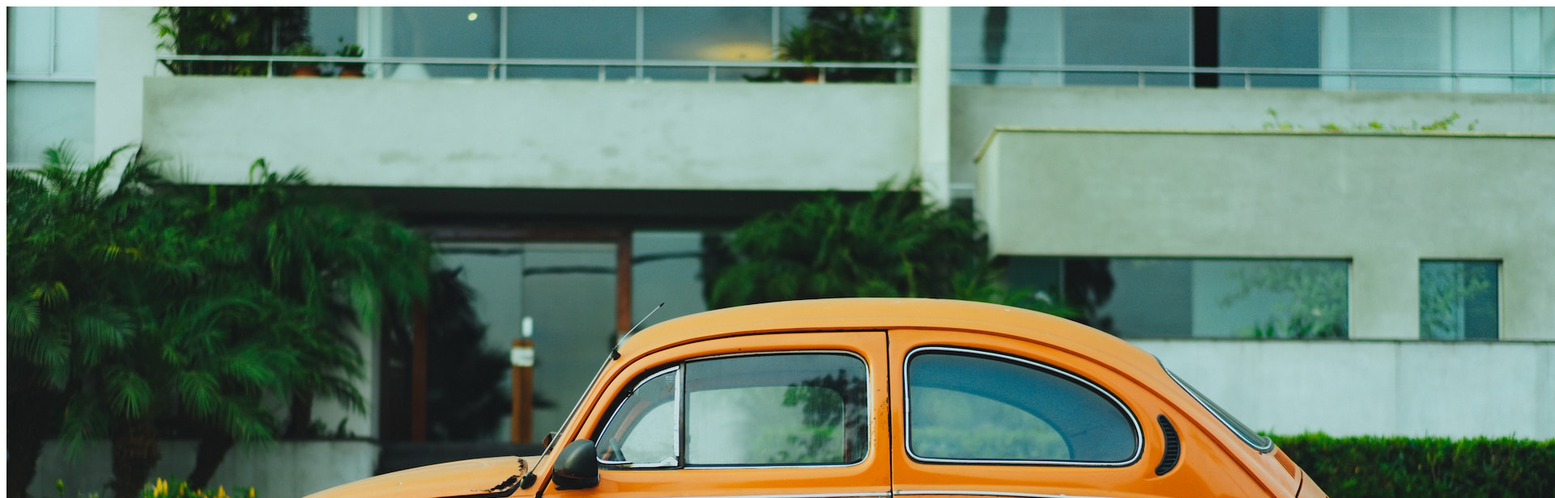
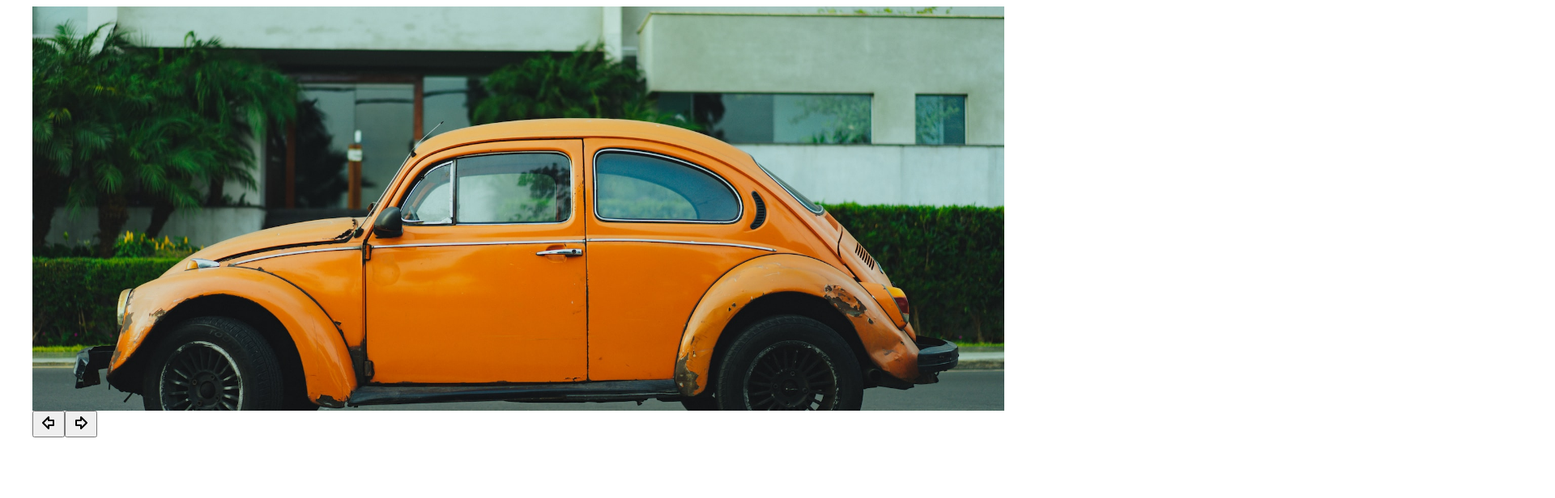
Before and after one commit to Annie-Huang/react-image-slider, a React (Vite) app: page / in a window 1280 px wide. Shown: the top 616 px of the page at 81% size, 1920 px wide, since content can reach past the window. Built offline with nearby package versions, Linux system fonts and the light colour scheme.

Commit message:
Add inline style for container. Add image-slider.css file

```diff
--- a/src/App.tsx
+++ b/src/App.tsx
@@ -8,7 +8,18 @@ import { ImageSlider } from './ImageSlider.tsx';
 const IMAGES = [car1, car2, car3, car4, car5];
 
 function App() {
-  return <ImageSlider imageUrls={IMAGES} />;
+  return (
+    <div
+      style={{
+        maxWidth: '1200px',
+        width: '100%',
+        height: '500px',
+        margin: '0 auto',
+      }}
+    >
+      <ImageSlider imageUrls={IMAGES} />
+    </div>
+  );
 }
 
 export default App;
--- a/src/ImageSlider.tsx
+++ b/src/ImageSlider.tsx
@@ -1,5 +1,6 @@
 import { useState } from 'react';
 import { ArrowBigLeft, ArrowBigRight } from 'lucide-react';
+import './image-slider.css';
 
 type ImageSliderProps = {
   imageUrls: string[];
@@ -7,8 +8,8 @@ type ImageSliderProps = {
 export const ImageSlider = ({ imageUrls }: ImageSliderProps) => {
   const [imageIndex, setImageIndex] = useState(0);
   return (
-    <div>
-      <img src={imageUrls[imageIndex]} alt='' />
+    <div style={{ width: '100%', height: '100%' }}>
+      <img src={imageUrls[imageIndex]} className='img-slider-img' />
       <button>
         <ArrowBigLeft />
       </button>
--- /dev/null
+++ b/src/image-slider.css
@@ -0,0 +1,6 @@
+.img-slider-img {
+  object-fit: cover;
+  width: 100%;
+  height: 100%;
+  display: block;
+}
```
